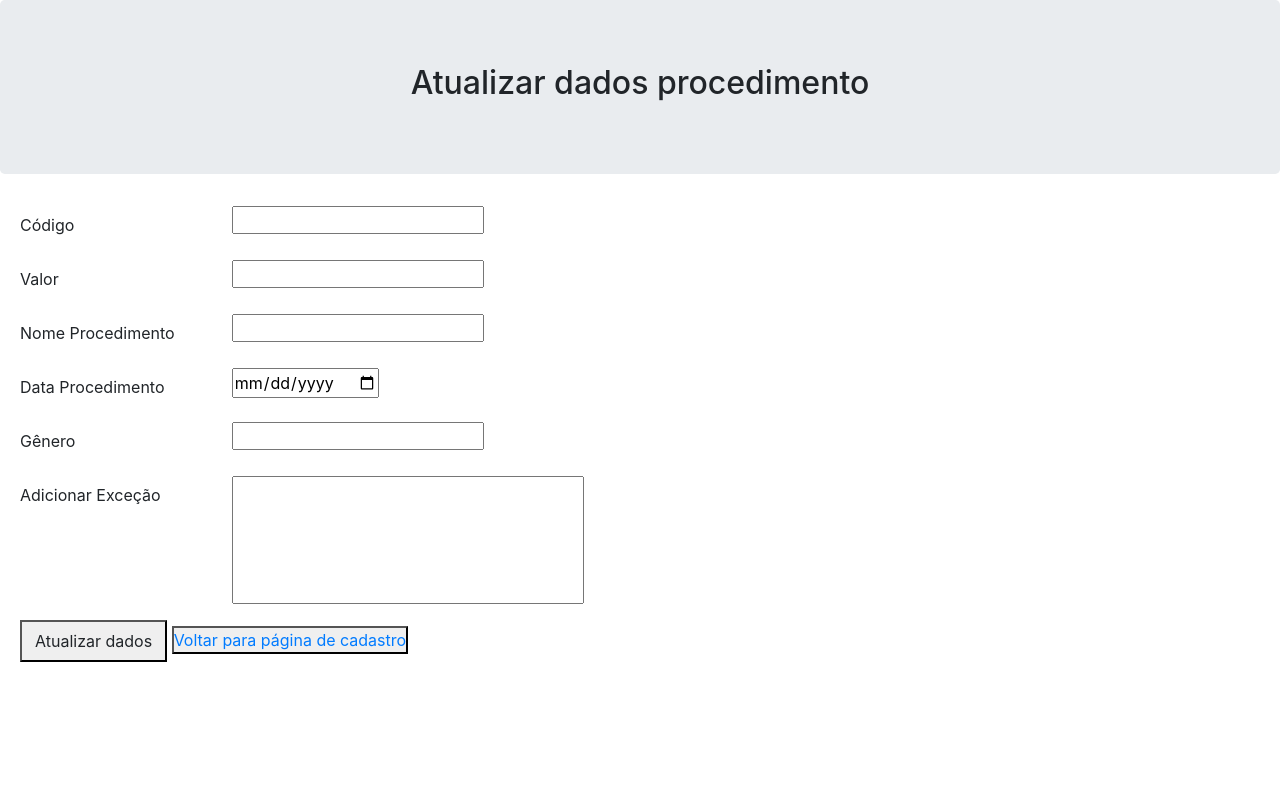
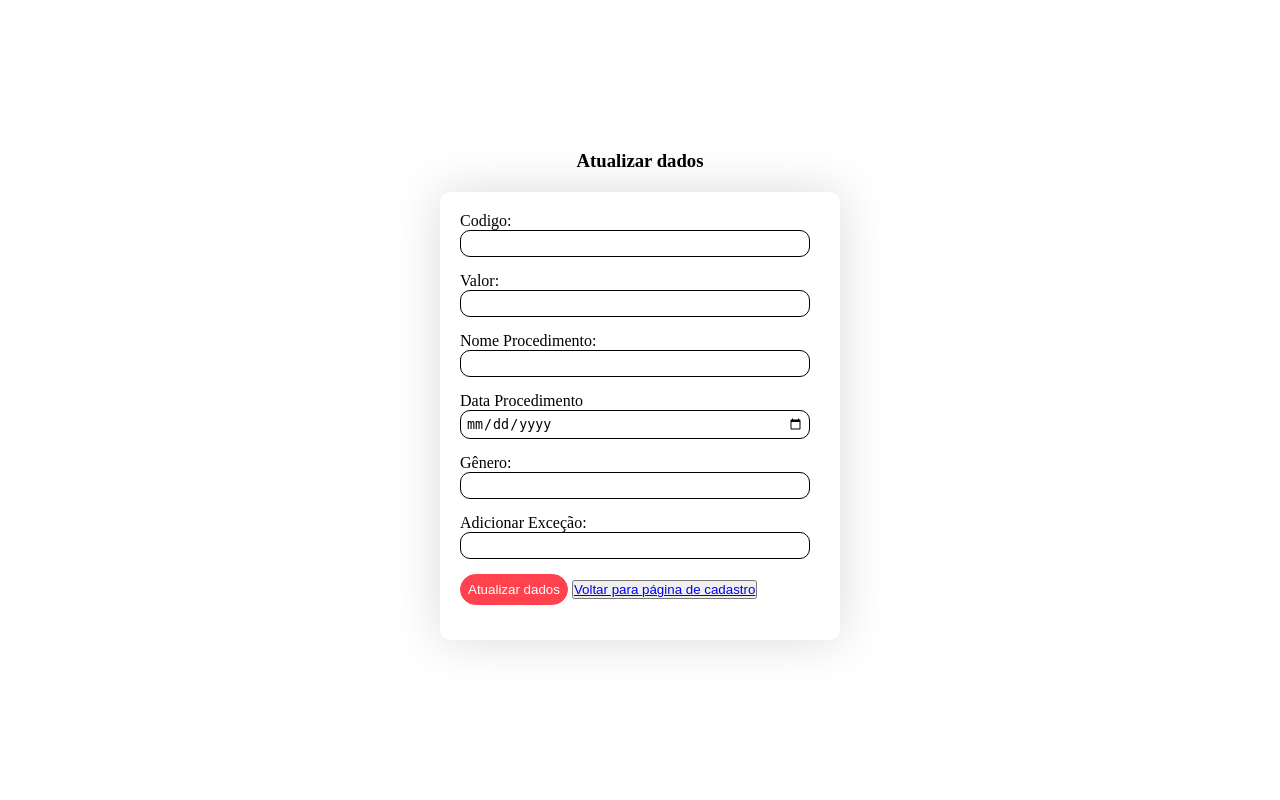
Before and after one commit to ThalesChamone/PHP, a PHP site: page /atualizar.php in a window 1280 px wide. Run offline with PHP 8.4, Linux system fonts and the light colour scheme; data that the repository does not hold is empty.

Commit message:
Melhorando CSS

```diff
--- a/SA-form/atualizar.php
+++ b/SA-form/atualizar.php
@@ -1,7 +1,7 @@
 <?php
 require_once 'conexao.php';
 
-    if(isset($_GET['id_consulta']) && !empty($_GET['id_consulta'])){
+if (isset($_GET['id_consulta']) && !empty($_GET['id_consulta'])) {
     $id_consulta = addslashes($_GET['id_consulta']);
 
     $cmd = $bancoSA->query("SELECT * FROM dados WHERE id_consulta = '$id_consulta'");
@@ -9,83 +9,50 @@
 }
 
 ?>
+<link rel="stylesheet" href="style.css">
+<div class="container">
+    <h3 style="margin-bottom: 20px;">Atualizar dados</h3>
+    <div class="formCadastro">
+        <form action="<?php echo 'update.php?id_consulta=' . $id_consulta; ?>" method="POST">
+            <label for="nome">Codigo:</label>
+            <input type="number" name="codigo" value="<?php if (isset($res)) {
+                                                            echo $res['codigo'];
+                                                        } ?>" name="codigo">
 
 
-        <link rel="stylesheet" href="https://cdn.jsdelivr.net/npm/bootstrap@4.6.0/dist/css/bootstrap.min.css" integrity="sha384-B0vP5xmATw1+K9KRQjQERJvTumQW0nPEzvF6L/Z6nronJ3oUOFUFpCjEUQouq2+l" crossorigin="anonymous">
-    <style>
-           * {
-        margin: 0;
-        padding: 0;
-    }
+            <label for="valor">Valor:</label>
+            <input step=".01" name="valor" value="<?php if (isset($res)) {
+                                                        echo $res['valor'];
+                                                    } ?>" name="valor" type="number">
 
-    h2{
-        text-align: center;
-    }
-    #formulario {
-        margin: 20px;
-    }
 
-    #button {
-        margin: 20px;
-    }
+            <label for="nome">Nome Procedimento:</label>
+            <input type="text" name="nome" value="<?php if (isset($res)) {
+                                                        echo $res['nome'];
+                                                    } ?>" name="nome">
 
-    #excecao{
-        padding: 50px;
-    }
 
-    #ver_procedimento{
-        margin: 20px;
-    }
-    </style>
-        <div class="jumbotron">
-        <h2>Atualizar dados procedimento</h2>
-    </div>
-    <form id="formulario" action="<?php echo 'update.php?id_consulta='.$id_consulta;?>" method="POST">
-        <div class="form-group row">
-            <label class="col-sm-2 col-form-label">Código</label>
-            <div class="col-sm-10">
-                <input type="number" value="<?php if(isset($res)){echo $res['codigo'];} ?>" name="codigo">
-            </div>
-        </div>
-        <div class="form-group row">
-            <label class="col-sm-2 col-form-label">Valor</label>
-            <div class="col-sm-10">
-                <input step=".01" value="<?php if(isset($res)){echo $res['valor'];} ?>" name="valor" type="number">
-            </div>
-        </div>
-        <form>
-            <div class="form-group row">
-                <label class="col-sm-2 col-form-label">Nome Procedimento</label>
-                <div class="col-sm-6">
-                    <input type="text" value="<?php if(isset($res)){echo $res['nome'];} ?>" name="nome">
-                </div>
-            </div>
-            <div>
-                <div class="form-group row">
-                    <label class="col-sm-2 col-form-label">Data Procedimento</label>
-                    <div class="col-sm-6">
-                        <input type="date" value="<?php if(isset($res)){echo $res['data_procedimento'];} ?>" name="data_procedimento" id="data_procedimento">
-                    </div>
-                </div>
-            </div>
-            <div class="form-group row">
-                <label class="col-sm-2 col-form-label">Gênero</label>
-                <div class="col-sm-10">
-                    <input type="text" value="<?php if(isset($res)){echo $res['genero'];} ?>" name="genero">
-                </div>
-            </div>
-            <div>
-                <div class="form-group row">
-                    <label class="col-sm-2 col-form-label">Adicionar Exceção</label>
-                    <div class="col-sm-10">
-                        <input type="text" value="<?php if(isset($res)){echo $res['excecao'];} ?>" name="excecao" id="excecao">
-                    </div>
-                </div>
-            </div>
-            <button>
-                <a class="btn btn-sucess" role="button">Atualizar dados</a>
-            </button>
+            <label for="data_procedimento">Data Procedimento</label>
+            <input type="date" name="data_procedimento" value="<?php if (isset($res)) {
+                                                                    echo $res['data_procedimento'];
+                                                                } ?>" name="data_procedimento" id="data_procedimento">
+
+            <label for="genero">Gênero:</label>
+            <input type="text" name="genero" value="<?php if (isset($res)) {
+                                                        echo $res['genero'];
+                                                    } ?>" name="genero">
+
+            <label for="excecao">Adicionar Exceção:</label>
+            <input type="text" name="excecao" value="<?php if (isset($res)) {
+                                                            echo $res['excecao'];
+                                                        } ?>" name="excecao" id="excecao">
+
+
+            <button type="submit" class="btnCadastro">Atualizar dados</button>
             <button>
                 <a href="indexSA.php">Voltar para página de cadastro</a>
             </button>
+    </div>
     </form>
+</div>
+</div>
--- a/SA-form/deleteSA.php
+++ b/SA-form/deleteSA.php
@@ -8,6 +8,6 @@
        $cadastro->bindParam(":id", $id_consulta);
        $cadastro->execute();
 
-       header("location: indexSA.php");
+       header("location: ver_cadastro.php");
     }
 ?>
--- /dev/null
+++ b/SA-form/style.css
@@ -0,0 +1,80 @@
+*{
+    margin: 0;
+    padding: 0;
+    box-sizing: border-box;
+}
+
+.container{
+    width: 100%;
+    margin: 150px 0;
+    display: flex;
+    flex-direction: column;
+    align-items: center;
+    flex-wrap: wrap;
+}
+
+.formCadastro input{
+    width: 100%;
+    clear: both;
+    border-radius: 10px;
+    border: 1px solid black;
+    padding: 5px;
+    margin-bottom: 15px;
+}
+
+.formCadastro{
+    margin-bottom: 5px;
+    padding: 20px 30px 20px 20px;
+    box-shadow: rgba(0, 0, 0, 0.15) 0px 0px 50px;
+    border-radius: 10px;
+    width: 400px;
+}
+
+.tabela{
+    margin-bottom: 5px;
+    padding: 20px 30px 20px 20px;
+    box-shadow: rgba(0, 0, 0, 0.15) 0px 0px 50px;
+    border-radius: 10px;
+}
+
+th,td{
+    padding: 0 10px 5px 0;
+}
+
+
+.btnCadastro{
+    padding: 7px;
+    background-color: rgb(255, 66, 77);
+    color: #fff;
+    border: 1px solid rgb(255, 66, 77);
+    border-radius: 50px;
+    cursor: pointer;
+    margin-bottom: 15px;
+}
+
+
+.navbar{
+    display: flex;
+    justify-content: space-around;
+    flex-wrap: wrap;
+    list-style-type: none;
+    width: 100%;
+    box-shadow: rgba(0, 0, 0, 0.15) 0px 0px 50px;
+    line-height: 50px;
+}
+
+.navbar a{
+    text-decoration: none;
+    color: #000;
+}
+
+.navbar a:hover{
+    text-decoration: underline;
+    font-size: 20px;
+}
+
+@media only screen and (max-width: 600px){
+    .formCadastro{
+        width: 100%;
+    }
+}
```
Also changed, not shown: SA-form/indexSA.php (+27 -77 lines), SA-form/ver_cadastro.php (+19 -23 lines). Lines whose indentation alone changed are shown as unchanged.
